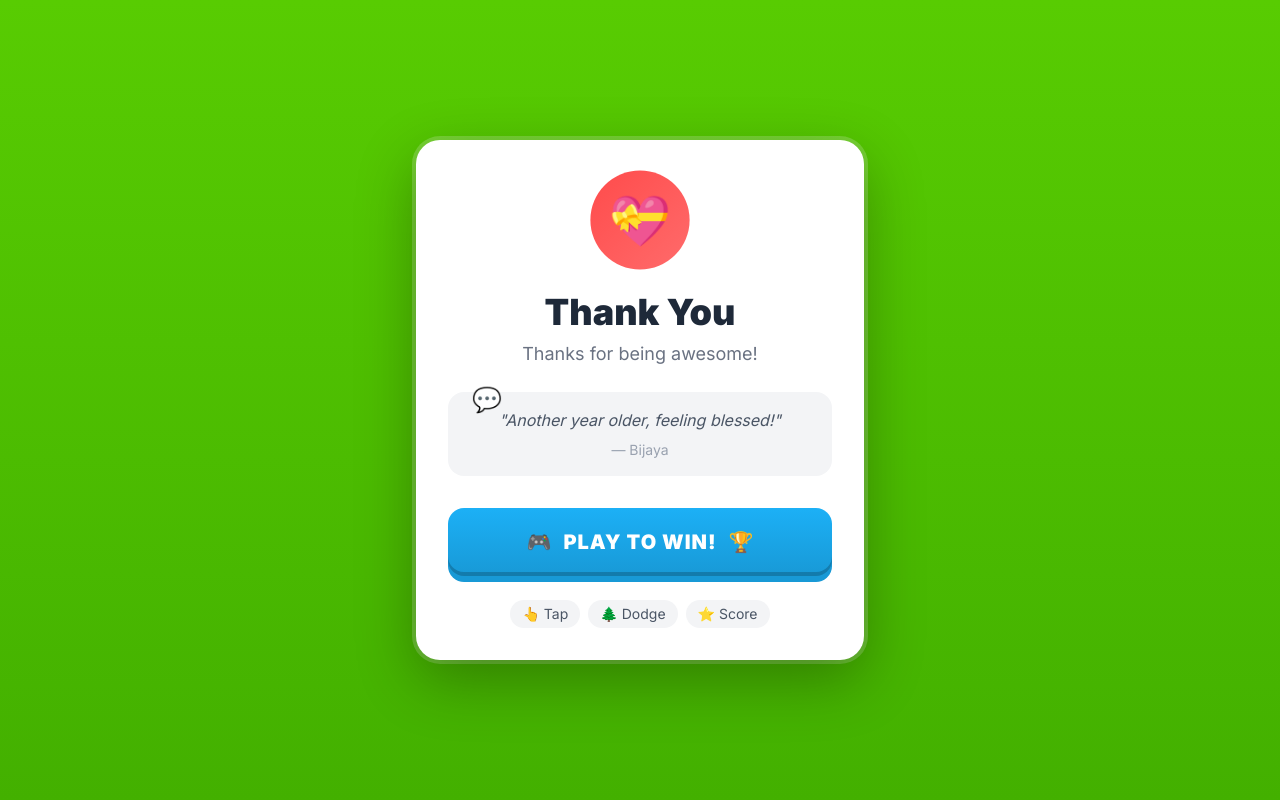
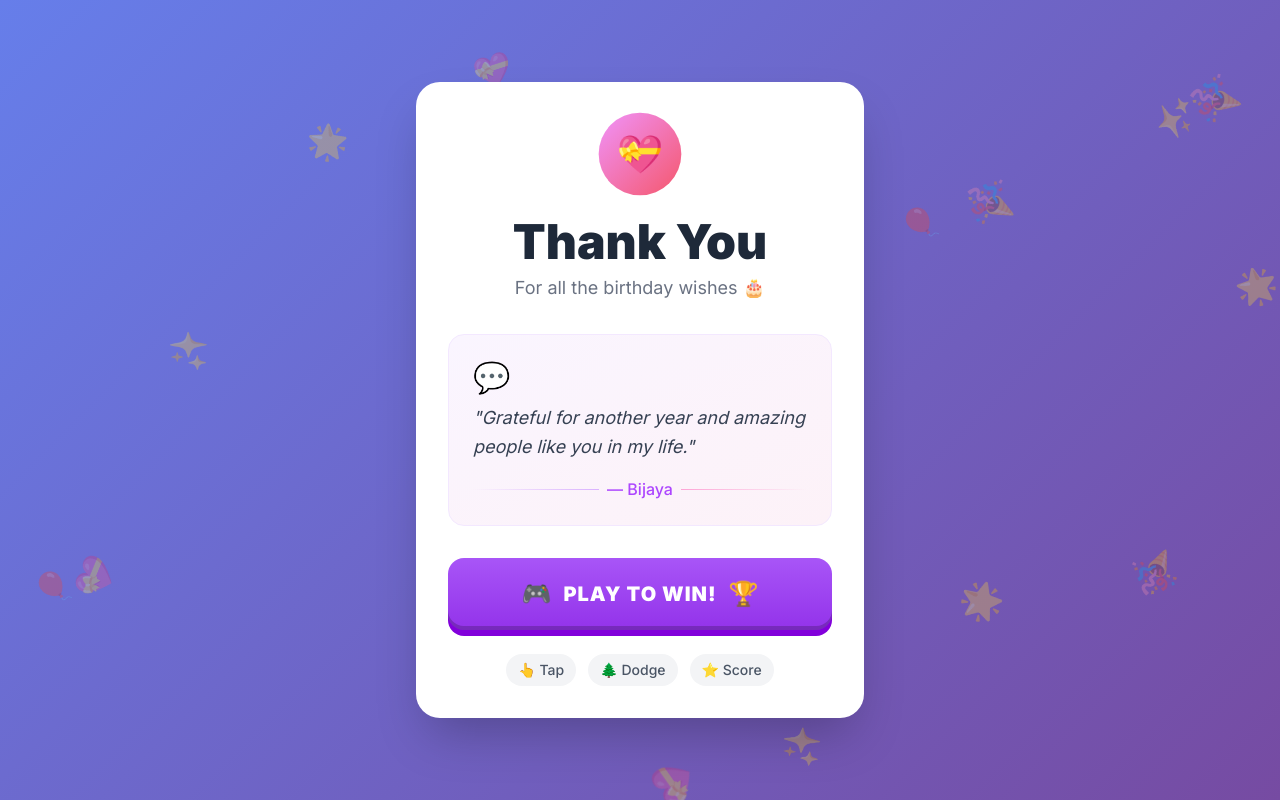
Before and after one commit to bijbrin/birthday-bijaya, a Next.js app: page / in a window 1280 px wide. Built offline with nearby package versions, Linux system fonts and the light colour scheme; a web font is replaced by a local one.

Commit message:
Clean card design: purple gradient bg, white card, big pressable button, emoji bird

```diff
--- a/app/page.tsx
+++ b/app/page.tsx
@@ -1,167 +1,142 @@
 'use client';
 
-import { useEffect, useState, useRef, useCallback, Suspense } from 'react';
+import { useEffect, useState, useRef, Suspense } from 'react';
 import { motion, AnimatePresence } from 'framer-motion';
 
-// Get name from URL params
 const useNameFromParams = () => {
   const [name, setName] = useState('');
   useEffect(() => {
     if (typeof window !== 'undefined') {
-      const params = new URLSearchParams(window.location.search);
-      const nameParam = params.get('name');
+      const nameParam = new URLSearchParams(window.location.search).get('name');
       if (nameParam) setName(decodeURIComponent(nameParam));
     }
   }, []);
   return name;
 };
 
-// Floating emojis from edges
-const FloatingEmojis = () => {
-  const [items, setItems] = useState<any[]>([]);
-  useEffect(() => {
-    const emojis = ['🎈', '🎉', '✨', '🎂', '🎁', '💝', '🌟', '🎊', '🕯️', '🎀'];
-    setItems(Array.from({ length: 20 }, (_, i) => ({
-      id: i,
-      emoji: emojis[i % emojis.length],
-      side: Math.floor(Math.random() * 4),
-      size: 28 + Math.random() * 24,
-      delay: Math.random() * 8,
-    })));
-  }, []);
-
-  return (
-    <div className="fixed inset-0 pointer-events-none overflow-hidden">
-      {items.map((p) => {
-        const startPos = [
-          { x: p.side === 0 ? Math.random() * 100 : p.side === 1 ? 110 : p.side === 2 ? Math.random() * 100 : -10, y: p.side === 0 ? -10 : p.side === 1 ? Math.random() * 100 : p.side === 2 ? 110 : Math.random() * 100 },
-        ][0];
-        return (
-          <motion.div
-            key={p.id}
-            className="absolute"
-            style={{ fontSize: p.size, left: `${startPos.x}%`, top: `${startPos.y}%` }}
-            animate={{
-              x: [0, (Math.random() - 0.5) * 150, (Math.random() - 0.5) * 100],
-              y: [0, (Math.random() - 0.5) * 150, (Math.random() - 0.5) * 100],
-              rotate: [0, 360, -180, 540],
-              scale: [0.5, 1.2, 1, 0.8],
-              opacity: [0, 1, 1, 0],
-            }}
-            transition={{ duration: 12 + Math.random() * 10, delay: p.delay, repeat: Infinity, ease: "easeInOut" }}
-          >
-            {p.emoji}
-          </motion.div>
-        );
-      })}
-    </div>
-  );
-};
-
-// Thank You Screen - Juicy Duolingo Style
+// Thank You Screen
 const ThankYouScreen = ({ name, onPlay }: { name: string; onPlay: () => void }) => {
   const [pressed, setPressed] = useState(false);
 
-  const quotes = [
-    "Your wishes made my day!",
-    "Thanks for being awesome!",
-    "You\'re the best!",
-    "Grateful for you!",
-  ];
-  const quote = quotes[Math.floor(Math.random() * quotes.length)];
-
   return (
     <motion.div
-      className="min-h-screen w-full flex flex-col items-center justify-center px-6 relative overflow-hidden"
-      style={{ background: 'linear-gradient(180deg, #58cc02 0%, #43b000 100%)' }}
+      className="min-h-screen w-full flex items-center justify-center p-4 relative overflow-hidden"
+      style={{ background: 'linear-gradient(135deg, #667eea 0%, #764ba2 100%)' }}
       initial={{ opacity: 0 }}
       animate={{ opacity: 1 }}
     >
-      <FloatingEmojis />
+      {/* Floating particles */}
+      <div className="fixed inset-0 pointer-events-none">
+        {[...Array(15)].map((_, i) => (
+          <motion.div
+            key={i}
+            className="absolute text-3xl opacity-30"
+            style={{ left: `${Math.random() * 100}%`, top: `${Math.random() * 100}%` }}
+            animate={{ y: [0, -30, 0], rotate: [0, 360], scale: [1, 1.2, 1] }}
+            transition={{ duration: 5 + Math.random() * 5, repeat: Infinity, delay: Math.random() * 3 }}
+          >
+            {['✨', '🎉', '💝', '🌟', '🎈'][i % 5]}
+          </motion.div>
+        ))}
+      </div>
 
-      {/* White card container */}
-      <motion.div
-        className="relative z-10 w-full max-w-md"
-        initial={{ y: 50, opacity: 0 }}
-        animate={{ y: 0, opacity: 1 }}
-        transition={{ type: 'spring', bounce: 0.4 }}
-      >
+      <div className="relative z-10 w-full max-w-md">
         {/* Main Card */}
-        <div
+        <motion.div
           className="bg-white rounded-3xl p-8 shadow-2xl"
-          style={{ boxShadow: '0 20px 60px rgba(0,0,0,0.3), 0 0 0 4px rgba(255,255,255,0.2)' }}
+          initial={{ y: 60, opacity: 0, scale: 0.9 }}
+          animate={{ y: 0, opacity: 1, scale: 1 }}
+          transition={{ type: 'spring', bounce: 0.3 }}
         >
-          {/* Big Heart */}
+          {/* Heart Icon */}
           <motion.div
-            className="w-24 h-24 mx-auto mb-6 rounded-full flex items-center justify-center"
-            style={{ background: 'linear-gradient(135deg, #ff4b4b, #ff6b6b)' }}
+            className="w-20 h-20 mx-auto mb-6 rounded-full flex items-center justify-center"
+            style={{ background: 'linear-gradient(135deg, #f093fb 0%, #f5576c 100%)' }}
             animate={{ scale: [1, 1.1, 1] }}
             transition={{ duration: 2, repeat: Infinity }}
           >
-            <span className="text-5xl">💝</span>
+            <span className="text-4xl">💝</span>
           </motion.div>
 
           {/* Title */}
-          <h1 className="text-4xl font-black text-center text-gray-800 mb-2">
-            Thank You
-            {name && <span className="text-green-500">{name}!</span>}
-          </h1>
-
-          <p className="text-gray-500 text-center text-lg mb-6">{quote}</p>
-
-          {/* Quote bubble */}
-          <div className="bg-gray-100 rounded-2xl p-4 mb-8 relative">
-            <span className="absolute -top-2 left-6 text-2xl">💬</span>
-            <p className="text-gray-600 italic text-center">"Another year older, feeling blessed!"</p>
-            <p className="text-gray-400 text-sm text-center mt-2">— {name || 'Bijaya'}</p>
+          <div className="text-center mb-8">
+            <h1 className="text-5xl font-black text-gray-800 mb-2">
+              Thank You
+            </h1>
+            {name && (
+              <motion.div
+                initial={{ scale: 0 }}
+                animate={{ scale: 1 }}
+                className="inline-block px-6 py-2 rounded-full text-2xl font-bold text-white mb-4"
+                style={{ background: 'linear-gradient(135deg, #fa709a 0%, #fee140 100%)' }}
+              >
+                {name}!
+              </motion.div>
+            )}
+            <p className="text-gray-500 text-lg">For all the birthday wishes 🎂</p>
           </div>
 
-          {/* JUICY Button */}
+          {/* Quote Card */}
+          <motion.div
+            className="bg-gradient-to-br from-purple-50 to-pink-50 rounded-2xl p-6 mb-8 border border-purple-100"
+            initial={{ opacity: 0, y: 20 }}
+            animate={{ opacity: 1, y: 0 }}
+            transition={{ delay: 0.2 }}
+          >
+            <div className="text-3xl mb-2">💬</div>
+            <p className="text-gray-700 text-lg italic leading-relaxed">
+              "Grateful for another year and amazing people like you in my life."
+            </p>
+            <div className="mt-4 flex items-center gap-2">
+              <div className="h-px flex-1 bg-gradient-to-r from-transparent to-purple-300"></div>
+              <span className="text-purple-500 font-medium">— {name || 'Bijaya'}</span>
+              <div className="h-px flex-1 bg-gradient-to-l from-transparent to-pink-300"></div>
+            </div>
+          </motion.div>
+
+          {/* BIG Button */}
           <motion.button
             onClick={() => { setPressed(true); setTimeout(onPlay, 150); }}
             className="w-full relative"
-            whileTap={{ scale: 0.95 }}
+            whileTap={{ scale: 0.98 }}
+            initial={{ y: 20, opacity: 0 }}
+            animate={{ y: 0, opacity: 1 }}
+            transition={{ delay: 0.3 }}
           >
-            {/* Button shadow (creates 3D effect) */}
+            {/* Shadow */}
             <div
-              className="absolute inset-0 rounded-2xl transition-all duration-100"
-              style={{
-                background: '#1899d6',
-                transform: pressed ? 'translateY(0)' : 'translateY(6px)',
-              }}
+              className="absolute inset-0 rounded-2xl bg-purple-700 transition-transform duration-100"
+              style={{ transform: pressed ? 'translateY(0)' : 'translateY(6px)' }}
             />
 
-            {/* Button face */}
+            {/* Button Face */}
             <div
-              className="relative rounded-2xl py-5 px-8 font-black text-xl text-white transition-all duration-100 flex items-center justify-center gap-3"
+              className="relative rounded-2xl py-5 px-8 font-black text-xl text-white flex items-center justify-center gap-3 transition-transform duration-100"
               style={{
-                background: pressed
-                  ? '#1899d6'
-                  : 'linear-gradient(180deg, #1cb0f6 0%, #1899d6 100%)',
+                background: 'linear-gradient(180deg, #a855f7 0%, #9333ea 100%)',
                 transform: pressed ? 'translateY(6px)' : 'translateY(0)',
-                borderBottom: pressed ? 'none' : 'none',
                 boxShadow: pressed ? 'none' : 'inset 0 -4px 0 rgba(0,0,0,0.2)',
               }}
             >
-              <span>🎮</span>
+              <span className="text-2xl">🎮</span>
               <span className="uppercase tracking-wider">Play to Win!</span>
-              <span>🏆</span>
+              <span className="text-2xl">🏆</span>
             </div>
           </motion.button>
 
           {/* Instructions */}
-          <div className="flex justify-center gap-2 mt-6">
-            {['👆 Tap', '🌲 Dodge', '⭐ Score'].map((t, i) => (
-              <span key={i} className="px-3 py-1 bg-gray-100 rounded-full text-sm text-gray-600">{t}</span>
+          <div className="flex justify-center gap-3 mt-6">
+            {['👆 Tap', '🌲 Dodge', '⭐ Score'].map((t) => (
+              <span key={t} className="px-3 py-1.5 bg-gray-100 rounded-full text-sm text-gray-600 font-medium">{t}</span>
             ))}
           </div>
-        </div>
-      </motion.div>
+        </motion.div>
+      </div>
     </motion.div>
   );
 };
 
-// Flappy Game with Juicy feel
+// Game
 const FlappyGame = ({ onBack }: { onBack: () => void }) => {
   const canvasRef = useRef<HTMLCanvasElement>(null);
   const [gameState, setGameState] = useState<'waiting' | 'playing' | 'gameover'>('waiting');
@@ -170,11 +145,9 @@ const FlappyGame = ({ onBack }: { onBack: () => void }) => {
 
   const gameStateRef = useRef(gameState);
   const scoreRef = useRef(score);
-  const highScoreRef = useRef(highScore);
 
   useEffect(() => { gameStateRef.current = gameState; }, [gameState]);
   useEffect(() => { scoreRef.current = score; }, [score]);
-  useEffect(() => { highScoreRef.current = highScore; }, [highScore]);
 
   useEffect(() => {
     const canvas = canvasRef.current;
@@ -189,10 +162,8 @@ const FlappyGame = ({ onBack }: { onBack: () => void }) => {
 
     let animId: number;
     let frame = 0;
-
     const bird = { x: w * 0.25, y: h / 2, r: 16, vy: 0, g: 0.35, j: -6.5 };
     let pipes: any[] = [];
-    const pw = 55, gap = 140, speed = 2.8;
 
     const reset = () => { bird.y = h / 2; bird.vy = 0; pipes = []; frame = 0; setScore(0); };
 
@@ -207,37 +178,34 @@ const FlappyGame = ({ onBack }: { onBack: () => void }) => {
     canvas.addEventListener('touchstart', (e) => { e.preventDefault(); jump(); }, { passive: false });
 
     const draw = () => {
-      // Sky gradient
+      // Sky
       const grad = ctx.createLinearGradient(0, 0, 0, h);
-      grad.addColorStop(0, '#4facfe');
-      grad.addColorStop(1, '#00f2fe');
+      grad.addColorStop(0, '#87CEEB');
+      grad.addColorStop(1, '#E0F6FF');
       ctx.fillStyle = grad;
       ctx.fillRect(0, 0, w, h);
 
       // Clouds
-      ctx.fillStyle = 'rgba(255,255,255,0.4)';
+      ctx.fillStyle = 'rgba(255,255,255,0.6)';
       for (let i = 0; i < 3; i++) {
-        const x = ((frame * 0.3) + i * 130) % (w + 100) - 50;
-        ctx.beginPath(); ctx.arc(x, 60 + i * 45, 25, 0, Math.PI * 2);
-        ctx.arc(x + 20, 50 + i * 45, 32, 0, Math.PI * 2);
-        ctx.arc(x + 45, 60 + i * 45, 25, 0, Math.PI * 2);
+        const x = ((frame * 0.3) + i * 140) % (w + 100) - 50;
+        ctx.beginPath(); ctx.arc(x, 50 + i * 40, 20, 0, Math.PI * 2);
+        ctx.arc(x + 15, 40 + i * 40, 25, 0, Math.PI * 2);
+        ctx.arc(x + 35, 50 + i * 40, 20, 0, Math.PI * 2);
         ctx.fill();
       }
 
       const s = gameStateRef.current;
 
       if (s === 'waiting') {
-        // Bird
-        ctx.font = '28px Arial';
+        ctx.font = '24px Arial';
         ctx.textAlign = 'center';
         ctx.fillText('🐦', bird.x, bird.y + 8);
-
-        // Instructions
         ctx.fillStyle = 'rgba(0,0,0,0.4)';
         ctx.fillRect(0, 0, w, h);
         ctx.fillStyle = 'white';
-        ctx.font = 'bold 26px system-ui';
-        ctx.fillText('👆 TAP TO FLY', w / 2, h / 2);
+        ctx.font = 'bold 24px system-ui';
+        ctx.fillText('👆 TAP TO START', w / 2, h / 2);
       }
       else if (s === 'playing') {
         bird.vy += bird.g;
@@ -245,46 +213,41 @@ const FlappyGame = ({ onBack }: { onBack: () => void }) => {
 
         if (bird.y + bird.r > h - 10 || bird.y - bird.r < 10) {
           setGameState('gameover');
-          if (scoreRef.current > highScoreRef.current) setHighScore(scoreRef.current);
+          if (scoreRef.current > highScore) setHighScore(scoreRef.current);
         }
 
         frame++;
         if (frame % 90 === 0) {
-          const min = 70, max = h - gap - min - 50;
+          const min = 70, max = h - 140 - min - 50;
           pipes.push({ x: w, th: Math.floor(Math.random() * (max - min) + min), p: false });
         }
 
         pipes = pipes.filter((p) => {
-          p.x -= speed;
+          p.x -= 2.8;
 
-          // Draw pipe
-          ctx.fillStyle = '#78c800';
-          ctx.fillRect(p.x, 0, pw, p.th);
-          ctx.fillStyle = '#58aa00';
-          ctx.fillRect(p.x - 4, p.th - 25, pw + 8, 25);
+          ctx.fillStyle = '#4ade80';
+          ctx.fillRect(p.x, 0, 50, p.th);
+          ctx.fillStyle = '#22c55e';
+          ctx.fillRect(p.x - 3, p.th - 20, 56, 20);
 
-          ctx.fillStyle = '#78c800';
-          ctx.fillRect(p.x, p.th + gap, pw, h - p.th - gap);
-          ctx.fillStyle = '#58aa00';
-          ctx.fillRect(p.x - 4, p.th + gap, pw + 8, 25);
+          ctx.fillStyle = '#4ade80';
+          ctx.fillRect(p.x, p.th + 140, 50, h - p.th - 140);
+          ctx.fillStyle = '#22c55e';
+          ctx.fillRect(p.x - 3, p.th + 140, 56, 20);
 
-          // Collision
-          const hit = bird.x + bird.r > p.x && bird.x - bird.r < p.x + pw &&
-                     (bird.y - bird.r < p.th || bird.y + bird.r > p.th + gap);
+          const hit = bird.x + bird.r > p.x && bird.x - bird.r < p.x + 50 &&
+                     (bird.y - bird.r < p.th || bird.y + bird.r > p.th + 140);
           if (hit) {
             setGameState('gameover');
-            if (scoreRef.current > highScoreRef.current) setHighScore(scoreRef.current);
+            if (scoreRef.current > highScore) setHighScore(scoreRef.current);
           }
-
-          if (!p.p && p.x + pw < bird.x) { p.p = true; setScore(v => v + 1); }
-          return p.x > -pw;
+          if (!p.p && p.x + 50 < bird.x) { p.p = true; setScore(v => v + 1); }
+          return p.x > -50;
         });
 
-        // Bird
-        ctx.font = '28px Arial';
+        ctx.font = '24px Arial';
         ctx.fillText('🐦', bird.x, bird.y + 8);
 
-        // Score
         ctx.fillStyle = 'white';
         ctx.font = 'bold 48px system-ui';
         ctx.shadowColor = 'rgba(0,0,0,0.3)';
@@ -294,59 +257,66 @@ const FlappyGame = ({ onBack }: { onBack: () => void }) => {
       }
       else {
         pipes.forEach((p) => {
-          ctx.fillStyle = '#78c800';
-          ctx.fillRect(p.x, 0, pw, p.th);
-          ctx.fillRect(p.x, p.th + gap, pw, h - p.th - gap);
+          ctx.fillStyle = '#4ade80';
+          ctx.fillRect(p.x, 0, 50, p.th);
+          ctx.fillRect(p.x, p.th + 140, 50, h - p.th - 140);
         });
-        ctx.font = '28px Arial';
+        ctx.font = '24px Arial';
         ctx.fillText('🐦', bird.x, bird.y + 8);
 
         ctx.fillStyle = 'rgba(0,0,0,0.75)';
         ctx.fillRect(0, 0, w, h);
 
-        ctx.fillStyle = '#ff4b4b';
+        ctx.fillStyle = '#ef4444';
         ctx.font = 'bold 36px system-ui';
-        ctx.fillText('💥 Game Over!', w / 2, h / 2 - 60);
+        ctx.fillText('Game Over!', w / 2, h / 2 - 60);
 
         ctx.fillStyle = 'white';
-        ctx.font = '28px system-ui';
+        ctx.font = '26px system-ui';
         ctx.fillText(`Score: ${scoreRef.current}`, w / 2, h / 2);
 
-        ctx.fillStyle = '#ffc800';
+        ctx.fillStyle = '#fbbf24';
         ctx.font = '22px system-ui';
-        ctx.fillText(`🏆 Best: ${Math.max(highScoreRef.current, scoreRef.current)}`, w / 2, h / 2 + 40);
+        ctx.fillText(`Best: ${Math.max(highScore, scoreRef.current)}`, w / 2, h / 2 + 40);
 
-        ctx.fillStyle = '#1cb0f6';
+        ctx.fillStyle = '#a855f7';
         ctx.font = 'bold 20px system-ui';
-        ctx.fillText('👆 Tap to retry', w / 2, h / 2 + 90);
+        ctx.fillText('Tap to retry', w / 2, h / 2 + 90);
       }
 
       animId = requestAnimationFrame(draw);
     };
 
     draw();
-    return () => { cancelAnimationFrame(animId); canvas.removeEventListener('click', jump); canvas.removeEventListener('touchstart', jump); };
-  }, []);
+    return () => { cancelAnimationFrame(animId); };
+  }, [highScore]);
 
   return (
-    <motion.div className="min-h-screen w-full flex flex-col items-center justify-center px-4 py-4" style={{ background: 'linear-gradient(180deg, #58cc02 0%, #43b000 100%)' }}>
+    <motion.div
+      className="min-h-screen w-full flex flex-col items-center justify-center px-4 py-4"
+      style={{ background: 'linear-gradient(135deg, #667eea 0%, #764ba2 100%)' }}
+    >
       <div className="w-full max-w-md">
         <div className="flex items-center justify-between mb-3">
-          <button onClick={onBack} className="px-4 py-2 bg-white/20 rounded-full text-white font-bold hover:bg-white/30 transition">← Back</button>
+          <button
+            onClick={onBack}
+            className="px-4 py-2 bg-white/20 rounded-full text-white font-bold hover:bg-white/30 transition"
+          >
+            ← Back
+          </button>
           <span className="text-white font-bold">🏆 {highScore}</span>
         </div>
 
         <div className="rounded-3xl overflow-hidden shadow-2xl border-4 border-white/30">
-          <canvas ref={canvasRef} className="block touch-none cursor-pointer" style={{ background: '#4facfe' }} />
+          <canvas ref={canvasRef} className="block touch-none cursor-pointer" style={{ background: '#87CEEB' }} />
         </div>
 
-        <p className="text-center text-white/80 mt-4 font-medium">👆 Tap to fly • Dodge green pipes!</p>
+        <p className="text-center text-white/80 mt-4">👆 Tap to fly • Dodge pipes!</p>
       </div>
     </motion.div>
   );
 };
 
-// Main
 function AppContent() {
   const [showGame, setShowGame] = useState(false);
   const name = useNameFromParams();
@@ -364,7 +334,7 @@ function AppContent() {
 
 export default function App() {
   return (
-    <Suspense fallback={<div className="min-h-screen flex items-center justify-center" style={{ background: '#58cc02' }}><span className="text-white text-2xl">Loading... 🎮</span></div>}>
+    <Suspense fallback={<div className="min-h-screen flex items-center justify-center" style={{ background: 'linear-gradient(135deg, #667eea 0%, #764ba2 100%)' }}><span className="text-white text-2xl">Loading... ✨</span></div>}>
       <AppContent />
     </Suspense>
   );
```
